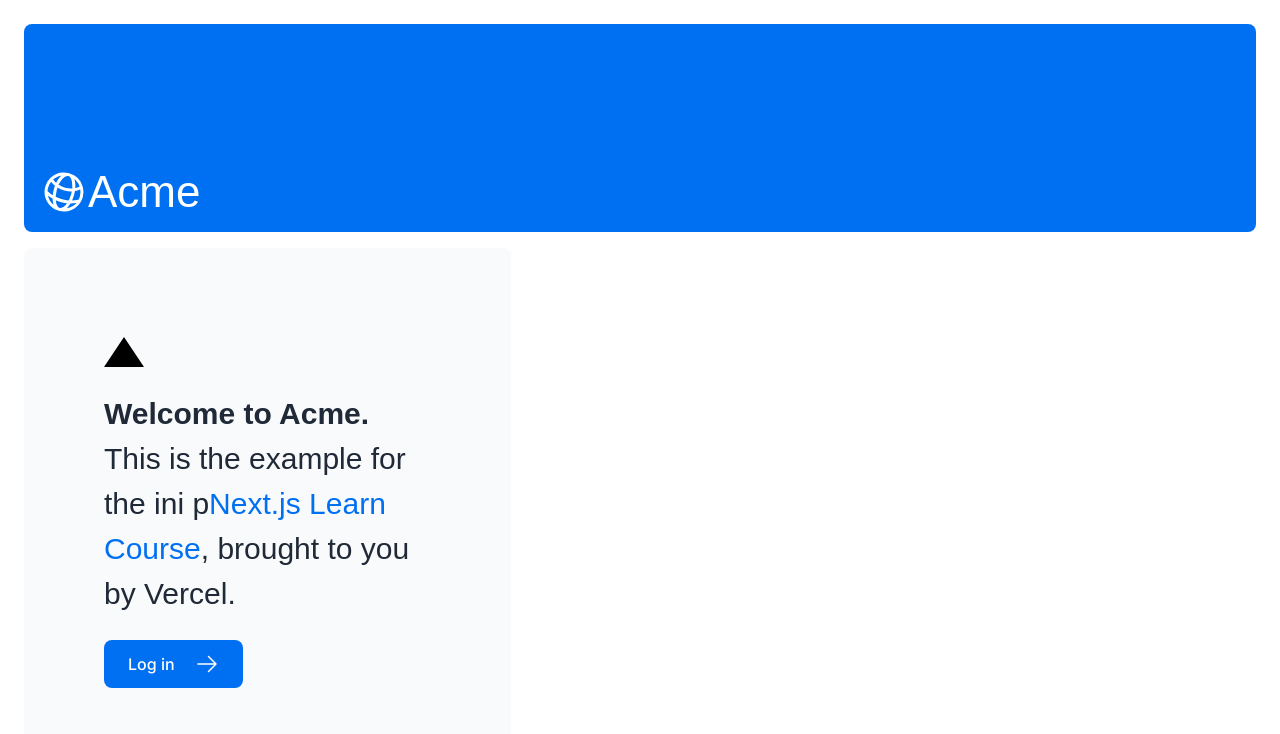
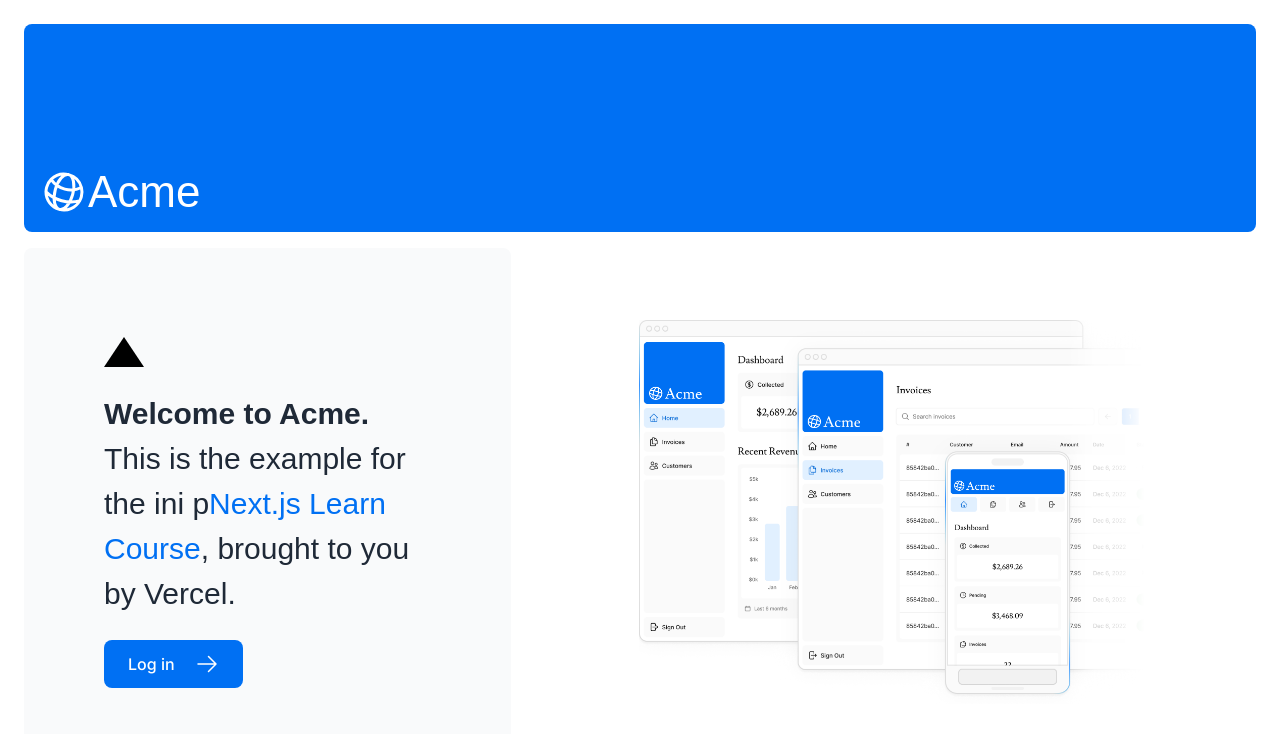
Before and after one commit to deniace/nextjs-dashboard, a Next.js app: page / in a window 1280 px wide. Shown: the top 734 px of the page. Built offline with nearby package versions, Linux system fonts and the light colour scheme; a web font is replaced by a local one.

Commit message:
Practive image

```diff
--- a/app/page.tsx
+++ b/app/page.tsx
@@ -2,6 +2,7 @@
 import { ArrowRightIcon } from "@heroicons/react/24/outline";
 import Link from "next/link";
 import style from "@/app/ui/home.module.css";
+import Image from "next/image";
 
 import { lusitana } from "@/app/ui/fonts";
 
@@ -39,6 +40,21 @@
                 </div>
                 <div className="flex items-center justify-center p-6 md:w-3/5 md:px-28 md:py-12">
                     {/* Add Hero Images Here */}
+                    <Image
+                        src="/hero-desktop.png"
+                        width={1000}
+                        height={700}
+                        className="hidden md:block"
+                        alt="Screenshoot of the dashboard project showing dekstop version"
+                    />
+
+                    <Image
+                        src="/hero-mobile.png"
+                        width={560}
+                        height={620}
+                        className="block md:hidden"
+                        alt="Screenshot of the dashboard priject showing mobile version"
+                    />
                 </div>
             </div>
         </main>
```
